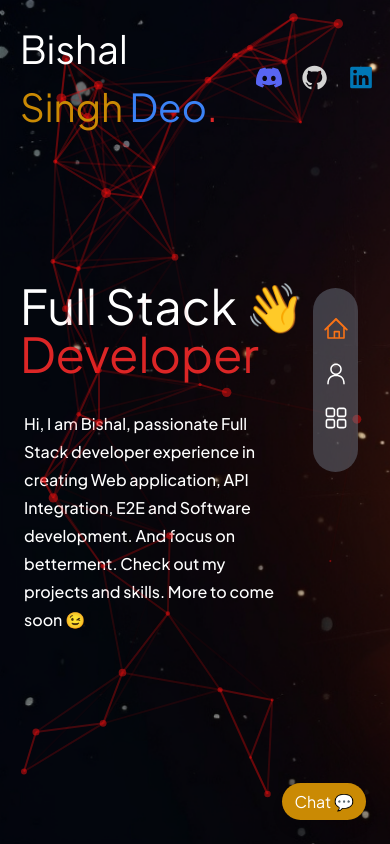
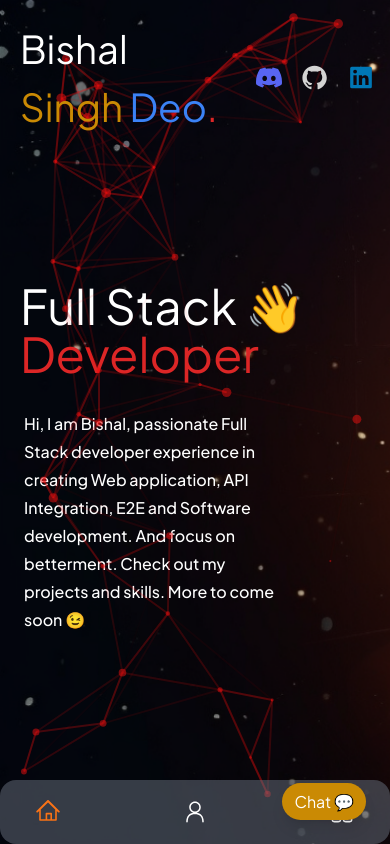
Before and after one commit to Bishalsnghd07/Portfolio-Bishal, a Next.js app: page / in a window 390 px wide. Built offline with nearby package versions, Linux system fonts and the light colour scheme.

Commit message:
Update Sidebar.tsx
update navigation from right side to bottom in mobile view to make user friendly and ergonomic.

```diff
--- a/components/Sidebar.tsx
+++ b/components/Sidebar.tsx
@@ -34,10 +34,10 @@ const Sidebar = () => {
 
 
   return (
-    <div className='fixed right-8 top-[18rem] md:top-[38%] h-[11.5rem] w-[2.8rem] z-[20] rounded-full bg-gray-500 bg-opacity-50'>
+    <div className='fixed bottom-0 md:right-8 md:top-[40%] z-[20] h-[4rem] w-full md:h-[200px] md:w-[48px] rounded-2xl md:rounded-full bg-gray-500 bg-opacity-50'>
         <AnimatePresence mode="wait">
           {isRouting && <Transition />}
-        <div className="flex flex-col gap-5 pb-3 justify-center items-center h-full">
+        <div className="flex md:flex-col md:gap-5 md:pb-3 justify-between md:justify-center items-center h-full px-9 md:px-0">
             {NavLinks.map((link) => (
                 <Link
                 key={link.name}
```
